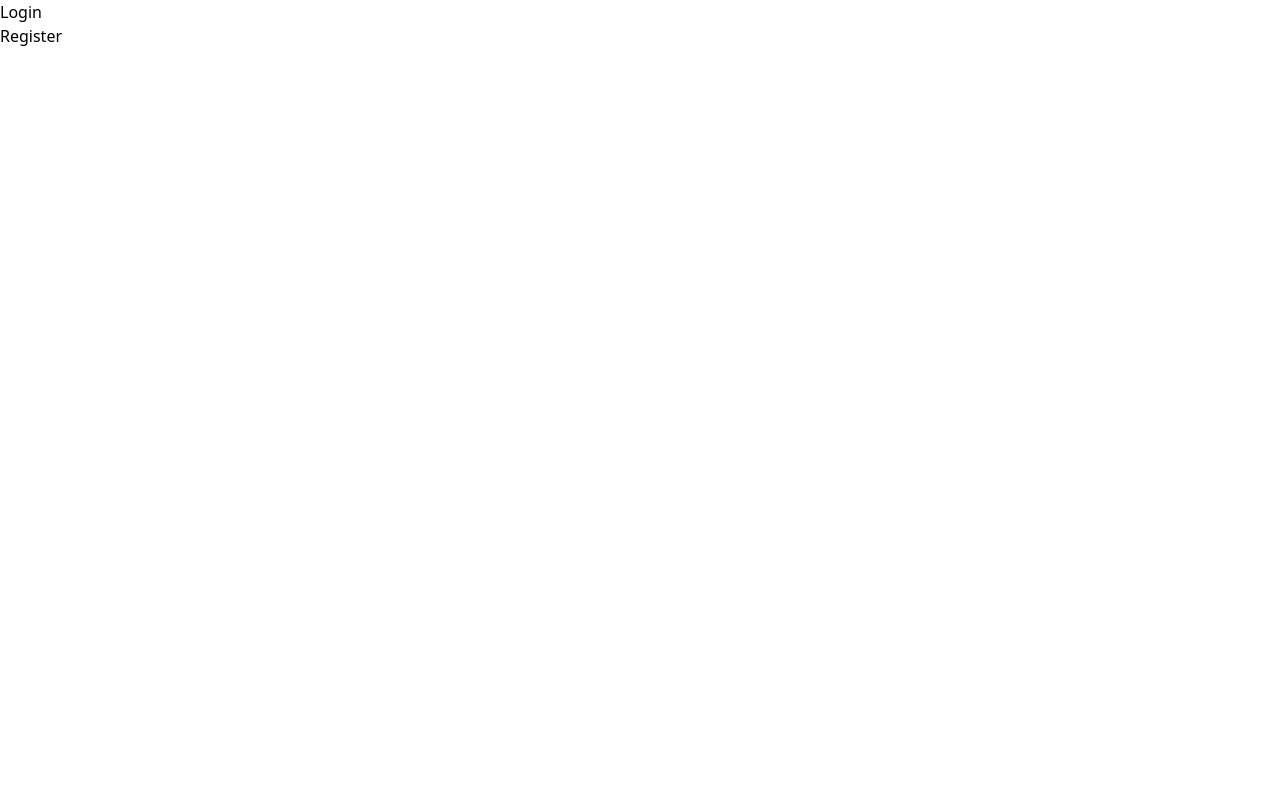
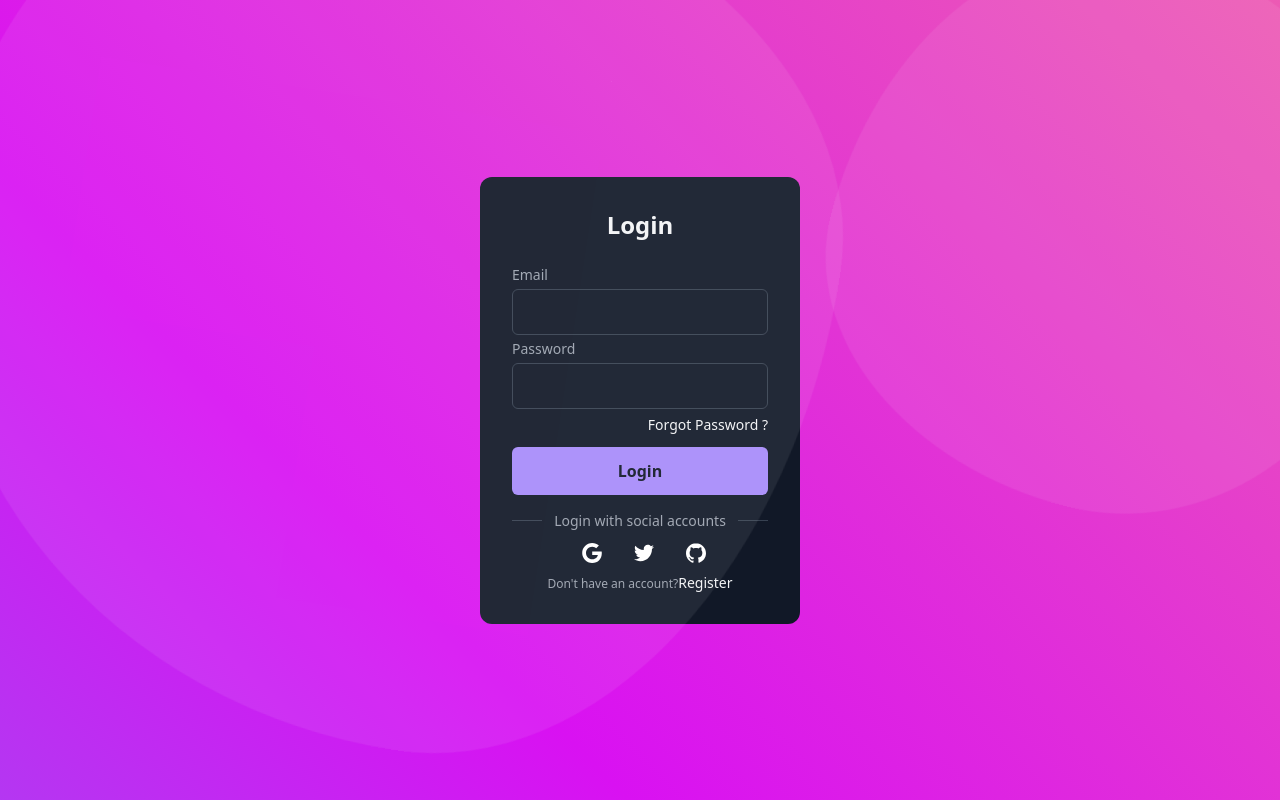
Before and after one commit to Radiat09/Practise-job-task, a React (Vite) app: page /login in a window 1280 px wide. Built offline with nearby package versions, Linux system fonts and the light colour scheme; no server answers.

Commit message:
added login page with design and email and password login

```diff
--- a/package.json
+++ b/package.json
@@ -10,11 +10,13 @@
     "preview": "vite preview"
   },
   "dependencies": {
+    "firebase": "^10.7.1",
     "localforage": "^1.10.0",
     "match-sorter": "^6.3.1",
     "prop-types": "^15.8.1",
     "react": "^18.2.0",
     "react-dom": "^18.2.0",
+    "react-hot-toast": "^2.4.1",
     "react-router-dom": "^6.21.0",
     "sort-by": "^1.2.0"
   },
--- /dev/null
+++ b/src/hooks/useAuth.jsx
@@ -0,0 +1,9 @@
+import { useContext } from "react";
+import { AuthContext } from "../provider/AuthProvider";
+
+const useAuth = () => {
+  const auth = useContext(AuthContext);
+  return auth;
+};
+
+export default useAuth;
--- a/src/main.jsx
+++ b/src/main.jsx
@@ -3,9 +3,14 @@
 import "./index.css";
 import { RouterProvider } from "react-router-dom";
 import { router } from "./routes/router.jsx";
+import AuthProvider from "./provider/AuthProvider.jsx";
+import { Toaster } from "react-hot-toast";
 
 ReactDOM.createRoot(document.getElementById("root")).render(
   <React.StrictMode>
-    <RouterProvider router={router} />
+    <AuthProvider>
+      <RouterProvider router={router} />
+      <Toaster />
+    </AuthProvider>
   </React.StrictMode>
 );
--- a/src/pages/Login/Login.jsx
+++ b/src/pages/Login/Login.jsx
@@ -1,12 +1,92 @@
-import { Link } from "react-router-dom";
+import { Link, useNavigate } from "react-router-dom";
+import useAuth from "../../hooks/useAuth";
+import toast from "react-hot-toast";
 
 const Login = () => {
+  const { emailPassSignIn } = useAuth();
+  const navigate = useNavigate();
+  const handleLoginSubmit = (e) => {
+    e.preventDefault();
+    const form = e.target;
+    const email = form.email.value;
+    const password = form.password.value;
+    const toastId = toast.loading("Logging in...");
+    emailPassSignIn(email, password).then((res) => {
+      console.log(res.user);
+      navigate("/");
+      toast.success("Logged in!", { id: toastId });
+    });
+  };
   return (
-    <div>
-      <h1>Login</h1>
-      <Link to={"/register"} className="text-center">
-        Register
-      </Link>
+    <div className="bg-animate h-screen w-full">
+      <div className="max-w-4xl mx-auto">
+        <div className="form-container">
+          <p className="title">Login</p>
+          <form onSubmit={handleLoginSubmit} className="form">
+            <div className="input-group">
+              <label htmlFor="email">Email</label>
+              <input type="email" name="email" id="email" placeholder="" />
+            </div>
+            <div className="input-group">
+              <label htmlFor="password">Password</label>
+              <input
+                type="password"
+                name="password"
+                id="password"
+                placeholder=""
+              />
+              <div className="forgot">
+                <a rel="noopener noreferrer" href="#">
+                  Forgot Password ?
+                </a>
+              </div>
+            </div>
+            <button type="submit" className="sign">
+              Login
+            </button>
+          </form>
+          <div className="social-message">
+            <div className="line"></div>
+            <p className="message">Login with social accounts</p>
+            <div className="line"></div>
+          </div>
+          <div className="social-icons">
+            <button aria-label="Log in with Google" className="icon">
+              <svg
+                xmlns="http://www.w3.org/2000/svg"
+                viewBox="0 0 32 32"
+                className="w-5 h-5 fill-current"
+              >
+                <path d="M16.318 13.714v5.484h9.078c-0.37 2.354-2.745 6.901-9.078 6.901-5.458 0-9.917-4.521-9.917-10.099s4.458-10.099 9.917-10.099c3.109 0 5.193 1.318 6.38 2.464l4.339-4.182c-2.786-2.599-6.396-4.182-10.719-4.182-8.844 0-16 7.151-16 16s7.156 16 16 16c9.234 0 15.365-6.49 15.365-15.635 0-1.052-0.115-1.854-0.255-2.651z"></path>
+              </svg>
+            </button>
+            <button aria-label="Log in with Twitter" className="icon">
+              <svg
+                xmlns="http://www.w3.org/2000/svg"
+                viewBox="0 0 32 32"
+                className="w-5 h-5 fill-current"
+              >
+                <path d="M31.937 6.093c-1.177 0.516-2.437 0.871-3.765 1.032 1.355-0.813 2.391-2.099 2.885-3.631-1.271 0.74-2.677 1.276-4.172 1.579-1.192-1.276-2.896-2.079-4.787-2.079-3.625 0-6.563 2.937-6.563 6.557 0 0.521 0.063 1.021 0.172 1.495-5.453-0.255-10.287-2.875-13.52-6.833-0.568 0.964-0.891 2.084-0.891 3.303 0 2.281 1.161 4.281 2.916 5.457-1.073-0.031-2.083-0.328-2.968-0.817v0.079c0 3.181 2.26 5.833 5.26 6.437-0.547 0.145-1.131 0.229-1.724 0.229-0.421 0-0.823-0.041-1.224-0.115 0.844 2.604 3.26 4.5 6.14 4.557-2.239 1.755-5.077 2.801-8.135 2.801-0.521 0-1.041-0.025-1.563-0.088 2.917 1.86 6.36 2.948 10.079 2.948 12.067 0 18.661-9.995 18.661-18.651 0-0.276 0-0.557-0.021-0.839 1.287-0.917 2.401-2.079 3.281-3.396z"></path>
+              </svg>
+            </button>
+            <button aria-label="Log in with GitHub" className="icon">
+              <svg
+                xmlns="http://www.w3.org/2000/svg"
+                viewBox="0 0 32 32"
+                className="w-5 h-5 fill-current"
+              >
+                <path d="M16 0.396c-8.839 0-16 7.167-16 16 0 7.073 4.584 13.068 10.937 15.183 0.803 0.151 1.093-0.344 1.093-0.772 0-0.38-0.009-1.385-0.015-2.719-4.453 0.964-5.391-2.151-5.391-2.151-0.729-1.844-1.781-2.339-1.781-2.339-1.448-0.989 0.115-0.968 0.115-0.968 1.604 0.109 2.448 1.645 2.448 1.645 1.427 2.448 3.744 1.74 4.661 1.328 0.14-1.031 0.557-1.74 1.011-2.135-3.552-0.401-7.287-1.776-7.287-7.907 0-1.751 0.62-3.177 1.645-4.297-0.177-0.401-0.719-2.031 0.141-4.235 0 0 1.339-0.427 4.4 1.641 1.281-0.355 2.641-0.532 4-0.541 1.36 0.009 2.719 0.187 4 0.541 3.043-2.068 4.381-1.641 4.381-1.641 0.859 2.204 0.317 3.833 0.161 4.235 1.015 1.12 1.635 2.547 1.635 4.297 0 6.145-3.74 7.5-7.296 7.891 0.556 0.479 1.077 1.464 1.077 2.959 0 2.14-0.020 3.864-0.020 4.385 0 0.416 0.28 0.916 1.104 0.755 6.4-2.093 10.979-8.093 10.979-15.156 0-8.833-7.161-16-16-16z"></path>
+              </svg>
+            </button>
+          </div>
+          <p className="signup">
+            Don&apos;t have an account?
+            <Link to={"/register"} className="">
+              Register
+            </Link>
+          </p>
+        </div>
+      </div>
     </div>
   );
 };
--- a/src/pages/Register/Register.jsx
+++ b/src/pages/Register/Register.jsx
@@ -1,6 +1,10 @@
-import { Link } from "react-router-dom";
+import { Link, useNavigate } from "react-router-dom";
+import useAuth from "../../hooks/useAuth";
+import toast from "react-hot-toast";
 
 const Register = () => {
+  const { createUser } = useAuth();
+  const navigate = useNavigate();
   const handleRegisterSubmit = (e) => {
     e.preventDefault();
     const form = e.target;
@@ -8,6 +12,22 @@
     const email = form.email.value;
     const password = form.password.value;
     console.log(username, email, password);
+    const toastId = toast.loading("Processing");
+    createUser(email, password)
+      .then((res) => {
+        // console.log(res.user);
+        navigate("/");
+        toast.success("Registration Successfull!", { id: toastId });
+        // const userInfo = {
+        //   username,
+        //   email,
+        //   role: "user",
+        //   banned: false,
+        // };
+      })
+      .catch((err) => {
+        toast.error(err.message);
+      });
   };
   return (
     <div className="bg-animate h-screen w-full">
--- a/src/provider/AuthProvider.jsx
+++ b/src/provider/AuthProvider.jsx
@@ -10,9 +10,9 @@
   signOut,
   updateProfile,
 } from "firebase/auth";
-import { app } from "../config/firebase/firebase.config";
+import { app } from "../firebase/firebase.config";
 import PropTypes from "prop-types";
-import useAxiosPublic from "../Hooks/useAxiosPublic";
+// import useAxiosPublic from "../Hooks/useAxiosPublic";
 
 export const AuthContext = createContext(null);
 
@@ -21,7 +21,7 @@
 const githubProvider = new GithubAuthProvider();
 
 const AuthProvider = ({ children }) => {
-  const axiosPublic = useAxiosPublic();
+  // const axiosPublic = useAxiosPublic();
 
   const [user, setUser] = useState(null);
   const [loading, setLoading] = useState(true);
@@ -62,27 +62,27 @@
       setUser(currUser);
       setLoading(false);
       console.log(currUser);
-      if (currUser) {
-        const userInfo = { email: currUser.email };
-        // console.log(userInfo);
-        axiosPublic.post("/jwt", userInfo).then((res) => {
-          console.log(res);
-          if (res.data.token) {
-            // console.log("access-token", res.data.token);
-            localStorage.setItem("access-token", res.data.token);
-            setLoading(false);
-          }
-        });
-      } else {
-        localStorage.removeItem("access-token");
-        setLoading(false);
-      }
+      // if (currUser) {
+      //   const userInfo = { email: currUser.email };
+      //   // console.log(userInfo);
+      //   axiosPublic.post("/jwt", userInfo).then((res) => {
+      //     console.log(res);
+      //     if (res.data.token) {
+      //       // console.log("access-token", res.data.token);
+      //       localStorage.setItem("access-token", res.data.token);
+      //       setLoading(false);
+      //     }
+      //   });
+      // } else {
+      //   localStorage.removeItem("access-token");
+      //   setLoading(false);
+      // }
 
       return () => {
         return unsubscribe();
       };
     });
-  }, [axiosPublic]);
+  }, []);
 
   const values = {
     user,
```
Also changed, not shown: 1 other file (tests, documents, lock files or other folders).
